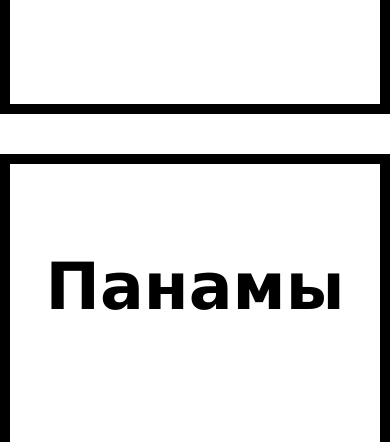
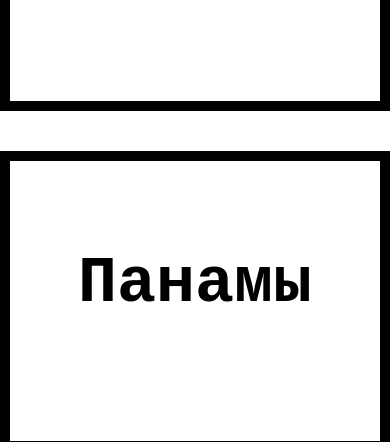
Before and after one commit to ilyushk/shop_mbradly, a plain HTML site: page index.html in a window 390 px wide. Shown: the part 658-1100 px from the top of the page. Drawn offline with Linux system fonts and the light colour scheme.

Commit message:
Update css.css

```diff
--- a/css/css.css
+++ b/css/css.css
@@ -4,7 +4,7 @@
   margin: 0;
   padding: 0;
   box-sizing: border-box;
-  font-family: Verdana;
+  font-family: Courier New;
 }
 
 body {
@@ -302,9 +302,7 @@ a {
 
 /* Стили для мобильных экранов */
 @media only screen and (max-width: 600px) {
-*{
-  font-family: Verdana;
-}
+
 
   .header {
     white-space: nowrap;
```
